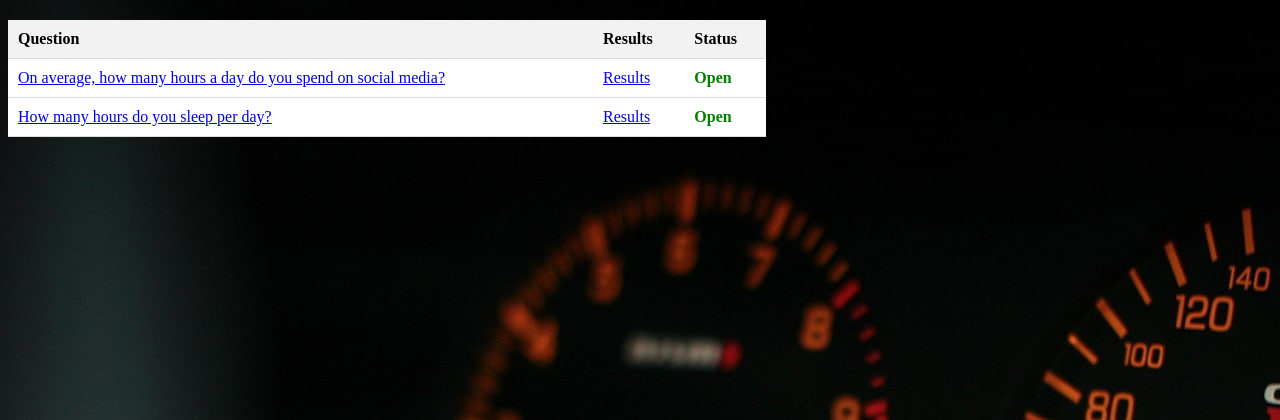
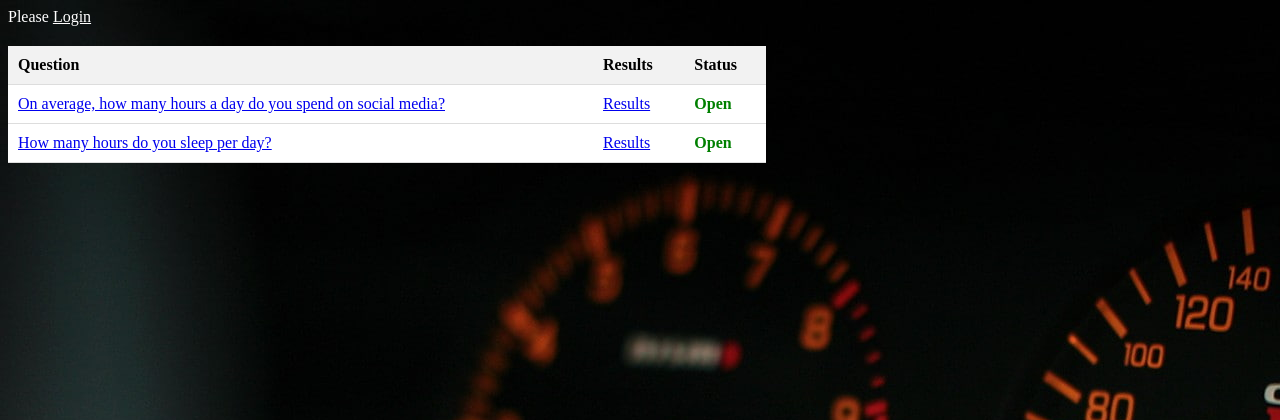
Before and after one commit to gooddinosaur/ku-polls, a Django app: page /polls/ in a window 1280 px wide. Shown: the top 420 px of the page. Run offline with Django 5.2, Linux system fonts and the light colour scheme; data comes from the database, SQL or seed files in the repository.

Commit message:
Added User greeting to a template(To index.html)

```diff
--- a/templates/polls/index.html
+++ b/templates/polls/index.html
@@ -1,5 +1,12 @@
 {% load static %}
 <link rel="stylesheet" href="{% static 'polls/style.css' %}">
+
+{% if user.is_authenticated %}
+   <span style="color: white;">Welcome back, {{ user.username }}</span>
+{% else %}
+   <span style="color: white;">Please <a href="{% url 'login' %}?next={{request.path}}" style="color: white;">Login</a></span>
+{% endif %}
+
 
 {% if messages %}
     <ul class="messages">
```
